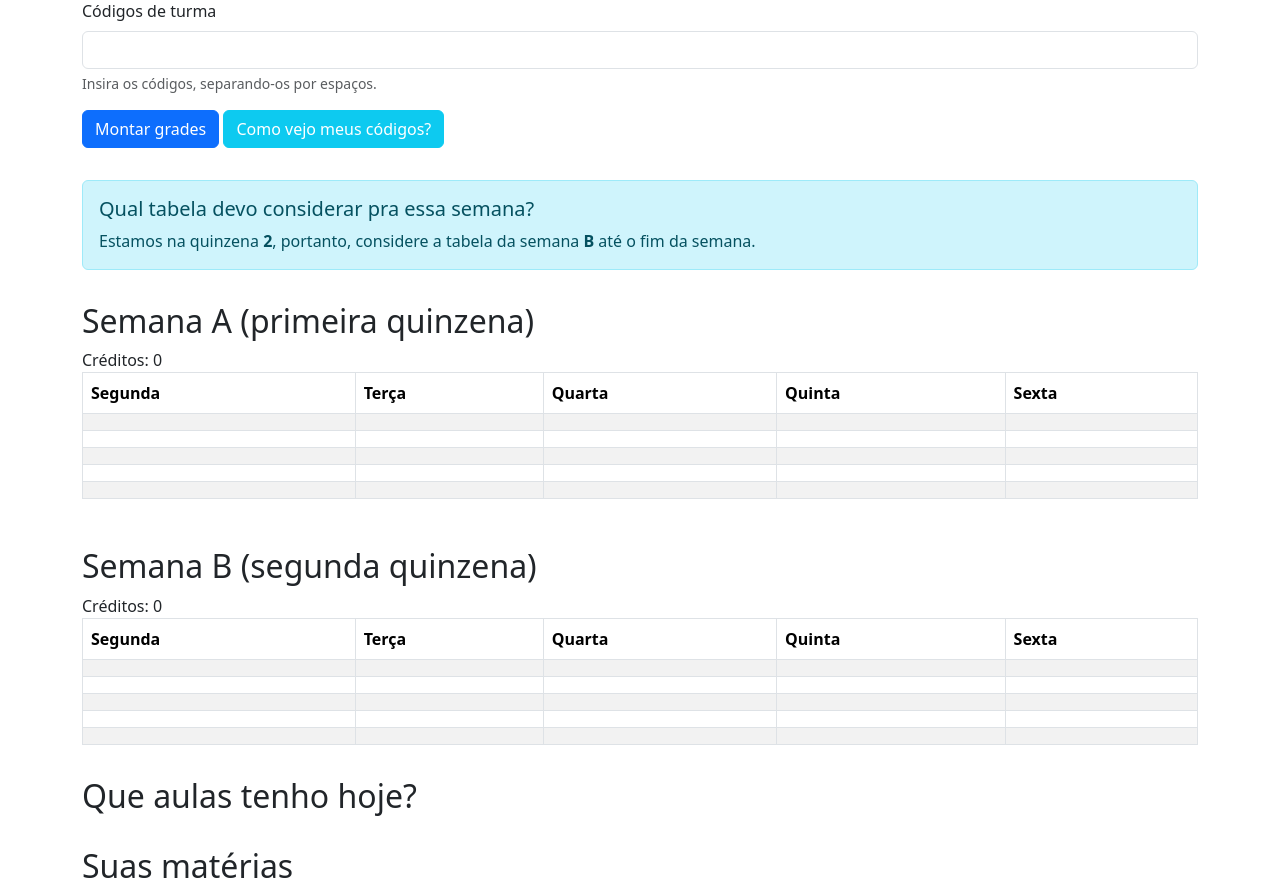
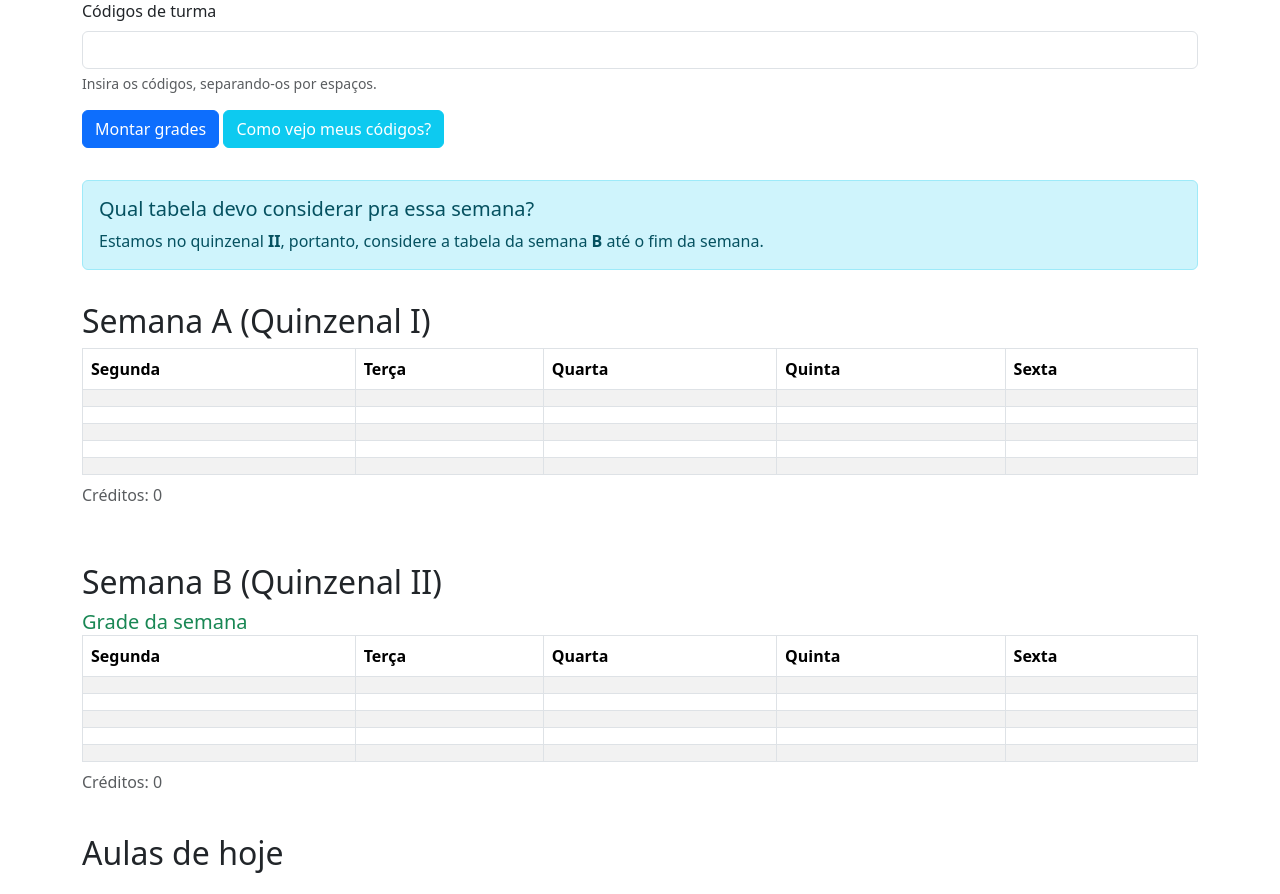
Before and after one commit to docafavarato/ufabc-grades, a Flask app: page / in a window 1280 px wide. Shown: the part 314-1208 px from the top of the page. Run offline with Flask 3, Linux system fonts and the light colour scheme; lists and menus that the app fills with data are empty; some libraries are stand-ins or nearby versions.

Commit message:
feat: week identifiers

```diff
--- a/main.py
+++ b/main.py
@@ -1,7 +1,8 @@
 import math
 from flask import Flask, render_template, url_for, request, redirect
 from codes import Ufabc, apology,find_week
-from datetime import datetime
+import datetime
+from zoneinfo import ZoneInfo
 
 uf = Ufabc()
 app = Flask(__name__)
@@ -18,11 +19,11 @@ dias_da_semana = {
 
 @app.route("/", methods=["GET", "POST"])
 def index():
-    week = find_week(datetime.today())
+    week = find_week(datetime.datetime.now(ZoneInfo("Brazil/East")))
     if request.method == "GET":
         return render_template("index.html", primeira_semana=[], segunda_semana=[], duas_semanas=[], linhas_primeira=5, linhas_segunda=5, week=week)
     elif request.method == "POST":
-        dia_semana_ing = datetime.today().strftime('%A')
+        dia_semana_ing = datetime.datetime.now(ZoneInfo("Brazil/East")).strftime('%A')
         dia_atual = dias_da_semana[dia_semana_ing]
         primeira_semana, segunda_semana = [], []
         codigos = set(request.form.get("codigosdeturma").split())
--- a/templates/index.html
+++ b/templates/index.html
@@ -73,19 +73,20 @@
                 <h5>Qual tabela devo considerar pra essa semana?</h5>
             </div>
             <span>
-                Estamos na quinzena <b>{{ week }}</b>, portanto, considere a tabela da semana <b>{% if week == 1 %}A{% else %}B{% endif %}</b> até o fim da semana.
+                Estamos no quinzenal <b>{% if week == 1 %}I{% else %}II{%endif%}</b>, portanto, considere a tabela da semana <b>{% if week == 1 %}A{% else %}B{% endif %}</b> até o fim da semana.
             </span>
         </div>
     </div>
 
     <div class="container" style="margin-top: 2rem; margin-bottom: 3rem;">
-        <h1 style="font-size: 2rem;">Semana A (primeira quinzena)</h1>
+        <h1 style="font-size: 2rem;">Semana A (Quinzenal I)</h1>
         {% set creditos = namespace(total=0) %}
         {% for m in primeira_semana %}
             {% set creditos.total = creditos.total + m.creditos %}
         {% endfor %}
-        <span>Créditos: {{ creditos.total }}</span>
+        {% if week == 1 %}<span class="text-success h5">Grade da semana</span>{% endif %}
         <table class="table table-striped table-hover table-bordered">
+            <caption>Créditos: {{ creditos.total }}</caption>
             <thead>
                 <tr>
                     <th scope="col">Segunda</th>
@@ -134,13 +135,14 @@
     </div>
 
     <div class="container">
-        <h1 style="margin-top: 2rem; font-size: 2rem;">Semana B (segunda quinzena)</h1>
+        <h1 style="margin-top: 2rem; font-size: 2rem;">Semana B (Quinzenal II)</h1>
         {% set creditos = namespace(total=0) %}
         {% for m in primeira_semana %}
             {% set creditos.total = creditos.total + m.creditos %}
         {% endfor %}
-        <span>Créditos: {{ creditos.total }}</span>
+        {% if week == 2 %}<span class="text-success h5">Grade da semana</span>{% endif %}
         <table class="table table-hover table-striped table-bordered">
+            <caption>Créditos: {{ creditos.total }}</caption>
             <thead>
                 <tr>
                     <th scope="col">Segunda</th>
@@ -189,12 +191,12 @@
     </div>
 
     <div class="container">
-        <h1 style="margin-top: 2rem; font-size: 2rem;">Que aulas tenho hoje?</h1>
+        <h1 style="margin-top: 2rem; font-size: 2rem;">Aulas de hoje</h1>
         {% if dia_atual %}
           <table class="table table-hover table-striped table-bordered">
             <thead>
               <tr>
-                <th scope="col">{{ dia_atual }} - Quinzena {{ week }}</th>
+                <th scope="col">{{ dia_atual.capitalize() }} - Quinzena {{ week }}</th>
               </tr>
             </thead>
             <tbody>
@@ -224,7 +226,7 @@
 
               {% if items_by_day|length == 0 %}
                   <tr>
-                      <td>Não há aulas para hoje na semana {{ week }}.</td>
+                      <td>Não há aulas para hoje na quinzena {{ week }}.</td>
                   </tr>
               {% endif %}
             </tbody>
```
